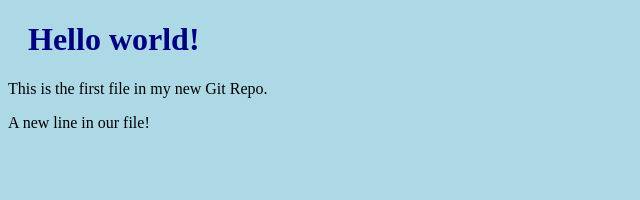
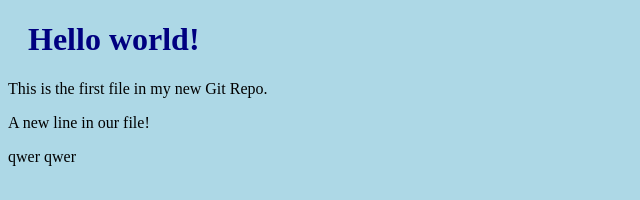
Before and after one commit to Musozoda/Hello-world, a plain HTML site: page index.html in a window 1280 px wide. Shown: the full height of the page, 0-640 px from the left. Drawn offline with Linux system fonts and the light colour scheme.

Commit message:
add paragraph qwer

```diff
--- a/index.html
+++ b/index.html
@@ -10,5 +10,6 @@
     <h1>Hello world!</h1>
 <p>This is the first file in my new Git Repo.</p>
 <p>A new line in our file!</p>
+<p>qwer qwer</p>
 </body>
 </html>
```
